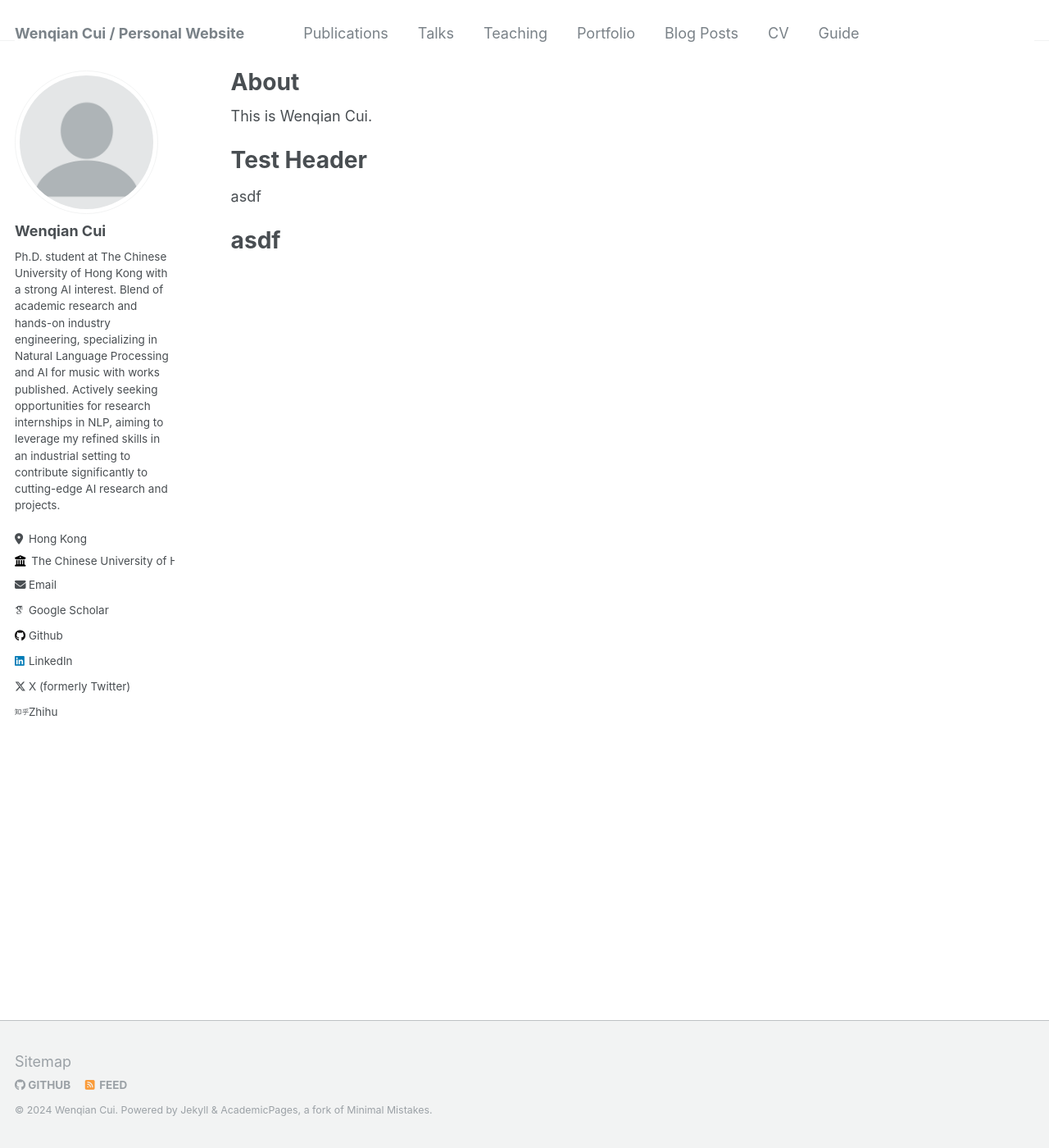
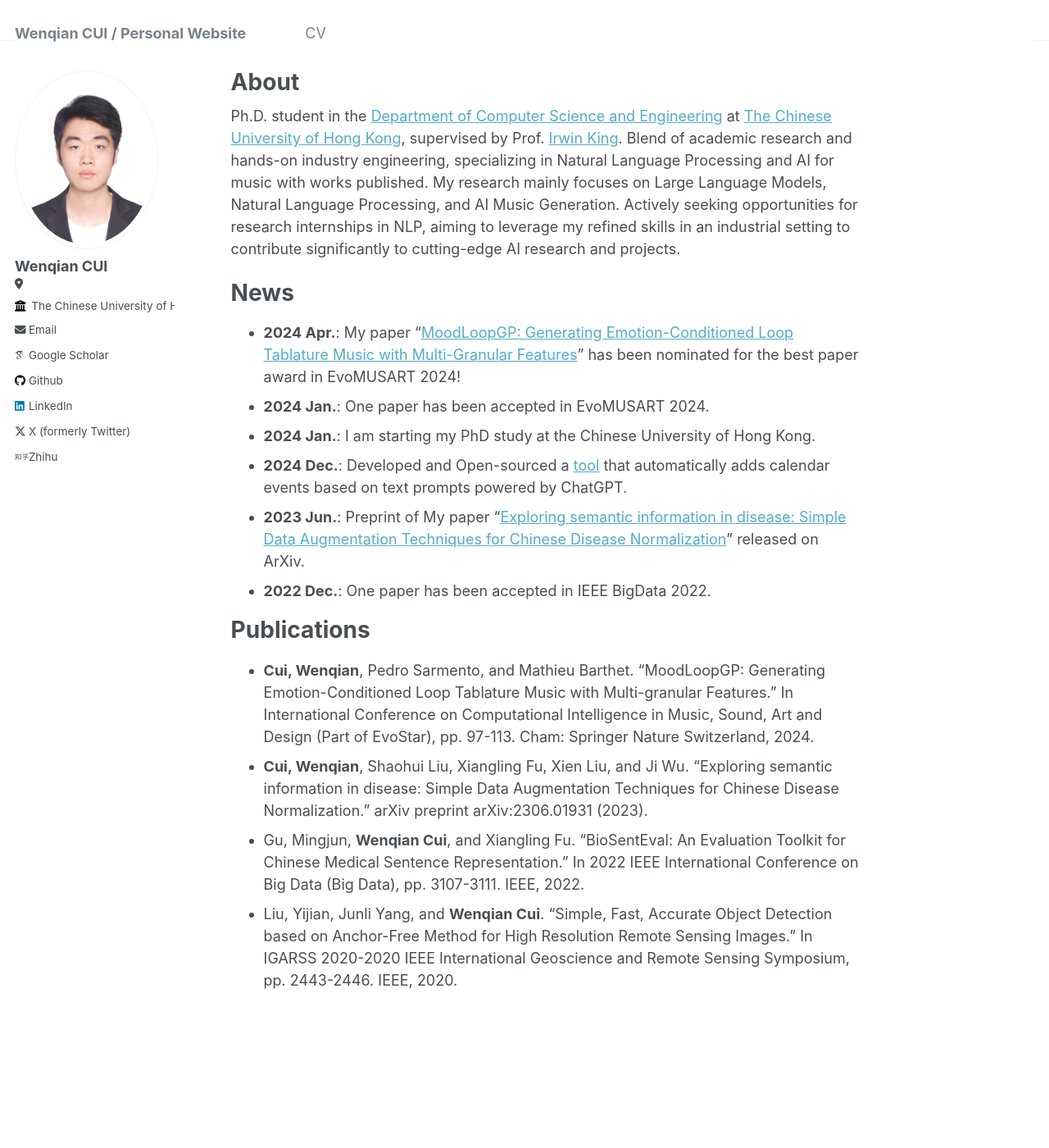
Before and after one commit to dreamtheater123/dreamtheater123, a Jekyll site: the page built from _pages/about.md, in a window 1280 px wide and 1400 px high. Shown: the whole window at 82% size. Built offline with Jekyll 4.4.1, drawn with Linux system fonts in a browser that asks for light colours; some web fonts are replaced; a script that is not in the unit is left out; some of the changed text lies outside the part shown.

```diff
--- a/_config.yml
+++ b/_config.yml
@@ -8,9 +8,9 @@
 
 # Basic Site Settings
 locale                   : "Hong Kong"
-title                    : "Wenqian Cui / Personal Website"
+title                    : "Wenqian CUI / Personal Website"
 title_separator          : "-"
-name                     : &name "Wenqian Cui"
+name                     : &name "Wenqian CUI"
 description              : &description "personal description"
 url                      : https://dreamtheater123.github.io/dreamtheater123/ # the base hostname & protocol for your site e.g. "https://mmistakes.github.io"
 baseurl                  : "" # the subpath of your site, e.g. "/blog"
@@ -21,13 +21,13 @@ repository               : "dreamtheater123"
 #               Additional customization can be done by editing /_includes/author-profile.html
 author:
   # Biographic information
-  avatar           : "profile.png"
-  name             : "Wenqian Cui"
+  avatar           : "ID photo.jpg"
+  name             : "Wenqian CUI"
   pronouns         : # example: "she/her"
-  bio              : "Ph.D. student at The Chinese University of Hong Kong with a strong AI interest. Blend of academic research and hands-on industry engineering, specializing in Natural Language Processing and AI for music with works published. Actively seeking opportunities for research internships in NLP, aiming to leverage my refined skills in an industrial setting to contribute significantly to cutting-edge AI research and projects."
-  location         : "Hong Kong"
+  bio              : # "Ph.D. student at The Chinese University of Hong Kong with a strong AI interest. Blend of academic research and hands-on industry engineering, specializing in Natural Language Processing and AI for music with works published. Actively seeking opportunities for research internships in NLP, aiming to leverage my refined skills in an industrial setting to contribute significantly to cutting-edge AI research and projects."
+  location         : <script type="text/javascript" id="clstr_globe" src="//clustrmaps.com/globe.js?d=m4Hk7SoGAVGZqF5dSYboyXECAVDtBZ0J8tqWQ_YV5dw"></script> # "Hong Kong"
   employer         : "The Chinese University of Hong Kong"
-  uri              : # URL
+  uri              : # <script type="text/javascript" id="clstr_globe" src="//clustrmaps.com/globe.js?d=m4Hk7SoGAVGZqF5dSYboyXECAVDtBZ0J8tqWQ_YV5dw"></script>
   email            : "wenqian.cui@link.cuhk.edu.hk"
 
   # Academic websites
@@ -67,7 +67,7 @@ author:
   twitter          : "easy4u2remember"  # Replace this with your X / Twitter handle
   vine             : # Username
   weibo            : # Username
-  wikipedia        : # Username
+  wikipedia        : # <script type="text/javascript" id="clstr_globe" src="//clustrmaps.com/globe.js?d=m4Hk7SoGAVGZqF5dSYboyXECAVDtBZ0J8tqWQ_YV5dw"></script>
   xing             : # Username
   youtube          : # Username
   zhihu            : "https://www.zhihu.com/people/cui-wen-qian-74"  # URL
--- a/_pages/about.md
+++ b/_pages/about.md
@@ -7,14 +7,27 @@ redirect_from:
   - /about.html
 ---
 
-This is Wenqian Cui.
+Ph.D. student in the [Department of Computer Science and Engineering](https://www.cse.cuhk.edu.hk/) at [The Chinese University of Hong Kong](https://www.cuhk.edu.hk/), supervised by Prof. [Irwin King](https://www.cse.cuhk.edu.hk/irwin.king/home). Blend of academic research and hands-on industry engineering, specializing in Natural Language Processing and AI for music with works published. My research mainly focuses on Large Language Models, Natural Language Processing, and AI Music Generation. Actively seeking opportunities for research internships in NLP, aiming to leverage my refined skills in an industrial setting to contribute significantly to cutting-edge AI research and projects.
 
-Test Header
+News
 ======
-asdf
+- **2024 Apr.**: My paper "[MoodLoopGP: Generating Emotion-Conditioned Loop Tablature Music with Multi-Granular Features](https://arxiv.org/abs/2401.12656)" has been nominated for the best paper award in EvoMUSART 2024!
+- **2024 Jan.**: One paper has been accepted in EvoMUSART 2024.
+- **2024 Jan.**: I am starting my PhD study at the Chinese University of Hong Kong.
+- **2024 Dec.**: Developed and Open-sourced a [tool](https://github.com/dreamtheater123/calendar_gpt) that automatically adds calendar events based on text prompts powered by ChatGPT.
+- **2023 Jun.**: Preprint of My paper "[Exploring semantic information in disease: Simple Data Augmentation Techniques for Chinese Disease Normalization](https://arxiv.org/abs/2306.01931)" released on ArXiv.
+- **2022 Dec.**: One paper has been accepted in IEEE BigData 2022.
 
-asdf
+Publications
 ======
+- **Cui, Wenqian**, Pedro Sarmento, and Mathieu Barthet. "MoodLoopGP: Generating Emotion-Conditioned Loop Tablature Music with Multi-granular Features." In International Conference on Computational Intelligence in Music, Sound, Art and Design (Part of EvoStar), pp. 97-113. Cham: Springer Nature Switzerland, 2024.
+- **Cui, Wenqian**, Shaohui Liu, Xiangling Fu, Xien Liu, and Ji Wu. "Exploring semantic information in disease: Simple Data Augmentation Techniques for Chinese Disease Normalization." arXiv preprint arXiv:2306.01931 (2023).
+- Gu, Mingjun, **Wenqian Cui**, and Xiangling Fu. "BioSentEval: An Evaluation Toolkit for Chinese Medical Sentence Representation." In 2022 IEEE International Conference on Big Data (Big Data), pp. 3107-3111. IEEE, 2022.
+- Liu, Yijian, Junli Yang, and **Wenqian Cui**. "Simple, Fast, Accurate Object Detection based on Anchor-Free Method for High Resolution Remote Sensing Images." In IGARSS 2020-2020 IEEE International Geoscience and Remote Sensing Symposium, pp. 2443-2446. IEEE, 2020.
+
+
+
+
 
 <!-- This is the front page of a website that is powered by the [academicpages template](https://github.com/academicpages/academicpages.github.io) and hosted on GitHub pages. [GitHub pages](https://pages.github.com) is a free service in which websites are built and hosted from code and data stored in a GitHub repository, automatically updating when a new commit is made to the respository. This template was forked from the [Minimal Mistakes Jekyll Theme](https://mmistakes.github.io/minimal-mistakes/) created by Michael Rose, and then extended to support the kinds of content that academics have: publications, talks, teaching, a portfolio, blog posts, and a dynamically-generated CV. You can fork [this repository](https://github.com/academicpages/academicpages.github.io) right now, modify the configuration and markdown files, add your own PDFs and other content, and have your own site for free, with no ads! An older version of this template powers my own personal website at [stuartgeiger.com](http://stuartgeiger.com), which uses [this Github repository](https://github.com/staeiou/staeiou.github.io).
 
```
Also changed, not shown: README.md (+16 -37 lines), _data/navigation.yml (+12 -12 lines), _pages/cv.md (+6 -2 lines), _pages/500x300.png (added), _pages/CV_CWQ_CUHK_RESEARCH_EN.jpg (added), _pages/useless/_markdown.md (renamed from _pages/markdown.md), _pages/useless/_portfolio.html (renamed from _pages/portfolio.html), _pages/useless/_publications.md (renamed from _pages/publications.md), _pages/useless/_talks.html (renamed from _pages/talks.html), _pages/useless/_teaching.html (renamed from _pages/teaching.html), _teaching/useless/2014-spring-teaching-1.md (renamed from _teaching/2014-spring-teaching-1.md), _teaching/useless/2015-spring-teaching-2.md (renamed from _teaching/2015-spring-teaching-2.md), images/ID photo.jpg (added), 2 other files.
